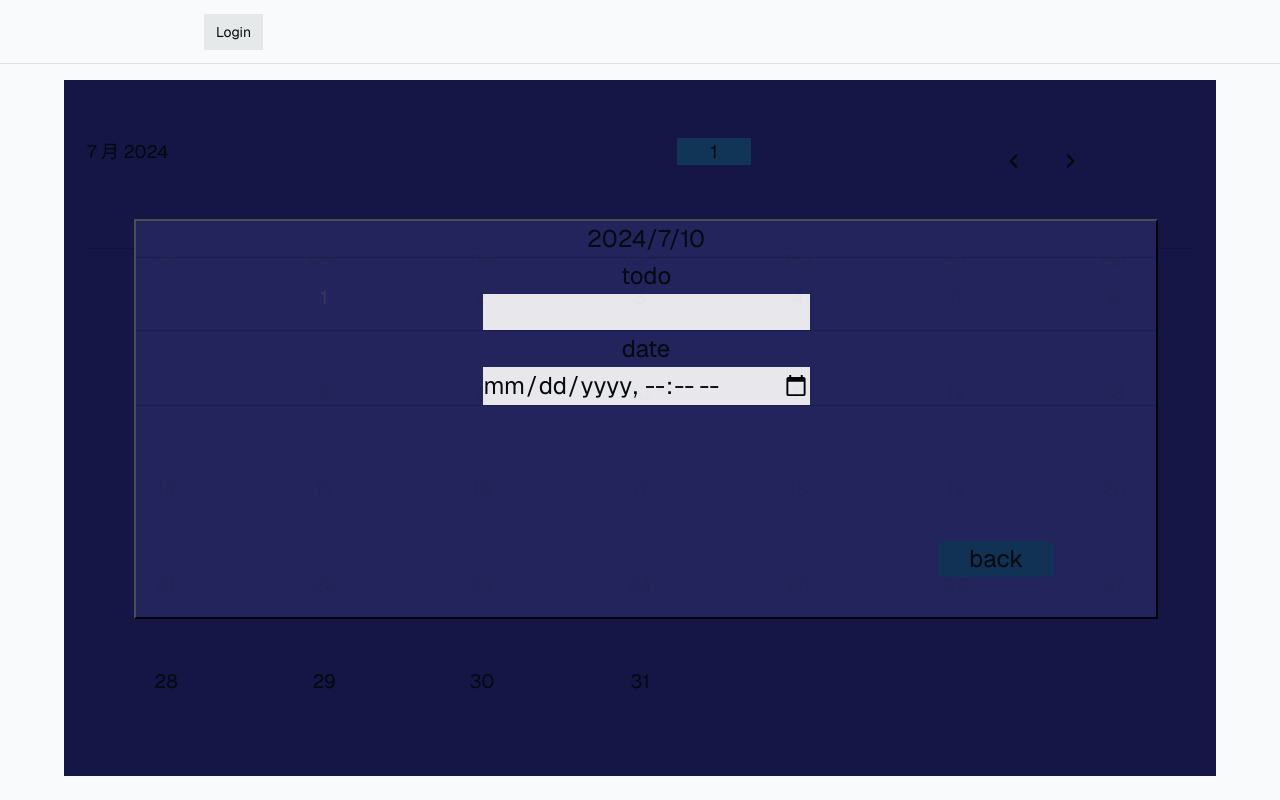
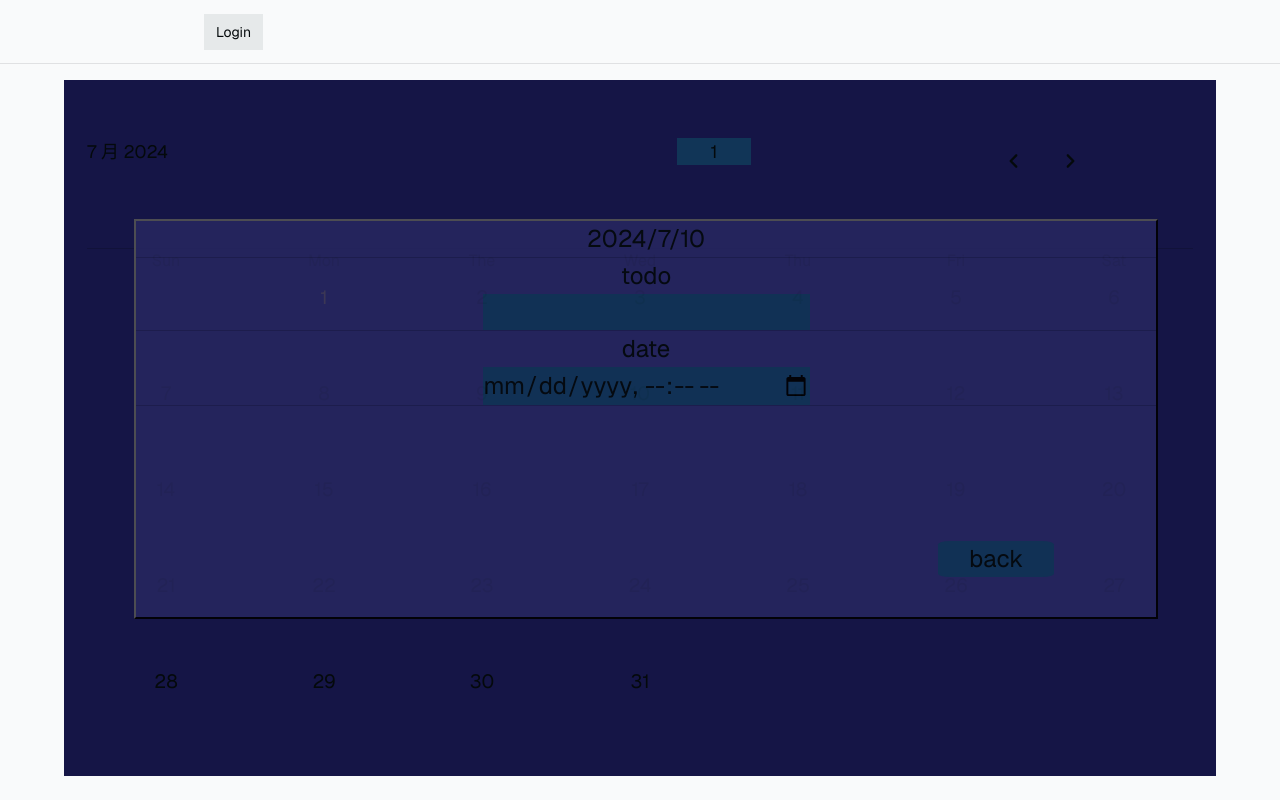
Before and after one commit to rui0415/my-calender, a Next.js app: page / in a window 1280 px wide. Both pictures are taken after a click on the element "10". Built offline with nearby package versions, Linux system fonts and the light colour scheme; no server answers.

Commit message:
input要素の背景色変更

```diff
--- a/components/Calender.tsx
+++ b/components/Calender.tsx
@@ -8,7 +8,6 @@ const day = (year: number, month: number) => new Date(year, month + 1, 0).getDat
 const week = (year: number, month: number, day: number) => new Date(year, month, day).getDay();
 
 const Week = ["Sun","Mon","The", "Wed","Thu","Fri","Sat"]
-
 
 export default function Calender() {
 
@@ -84,7 +83,9 @@ export default function Calender() {
                 <hr></hr>
 
                 <div className={style.week}>
-                    {weeks}
+                    {weeks.map((week, i) =>
+                        <div key={`key-${i}`}>{week}</div>
+                    )}
                 </div>
 
                 <div className={style.days}>
@@ -99,11 +100,11 @@ export default function Calender() {
                         <hr></hr>
                         <div>
                             <label>todo</label><br></br>
-                            <input type="text"></input>
+                            <input type="text" className={style.input}></input>
                             <hr></hr>
 
                             <label>date</label><br></br>
-                            <input type="datetime-local"></input>
+                            <input type="datetime-local" className={style.input}></input>
                             <hr></hr>
                         </div>
                         <button className={style.backButton} onClick={() => setInfo(false)}>back</button>
--- a/components/style/calender.module.css
+++ b/components/style/calender.module.css
@@ -125,6 +125,10 @@
     background-color: rgb(54, 130, 202);
 }
 
+.input {
+    background-color: rgb(17, 53, 87);
+}
+
 @media (660px < height) {
     .container {
         width: 90vw;
```
